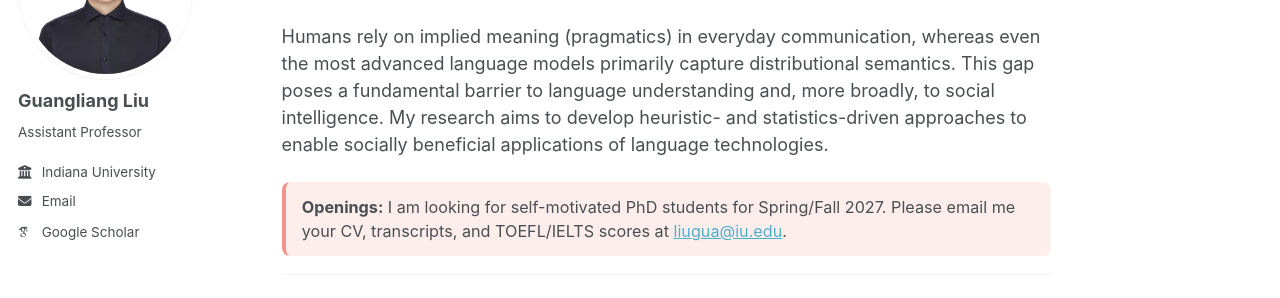
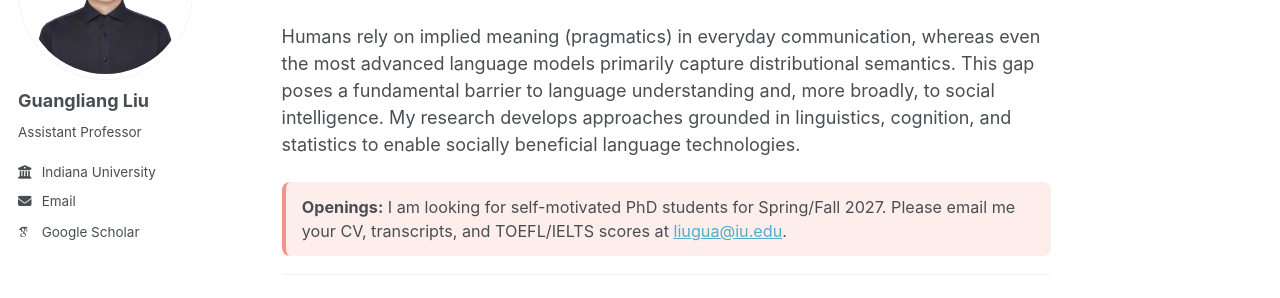
Before and after one commit to guangliang-nlp/guangliang-nlp.github.io, a Jekyll site: the page built from about.md, in a window 1280 px wide and 1244 px high. Shown: the part 196-494 px from the top of the window. Built offline with Jekyll 4.4.1, drawn with Linux system fonts in a browser that asks for light colours; some web fonts are replaced; a script bundle is joined from its source files by our own code; library files that are not in the unit come from our copies.

Commit message:
Update about.md

```diff
--- a/about.md
+++ b/about.md
@@ -9,8 +9,7 @@
 
 My research focuses on <strong>natural language processing</strong> and <strong>computational linguistics</strong>, with particular interests in computational pragmatics, machine morality, and statistical learning theory.
 
-Humans rely on implied meaning (pragmatics) in everyday communication, whereas even the most advanced language models primarily capture distributional semantics. This gap poses a fundamental barrier to language understanding and, more broadly, to social intelligence. My research aims to develop heuristic- and statistics-driven approaches to enable socially beneficial applications of language technologies.
-
+Humans rely on implied meaning (pragmatics) in everyday communication, whereas even the most advanced language models primarily capture distributional semantics. This gap poses a fundamental barrier to language understanding and, more broadly, to social intelligence. My research develops approaches grounded in linguistics, cognition, and statistics to enable socially beneficial language technologies.
 <p style="
   font-size:0.9em;
   background-color:rgba(242,139,130,0.15);
```
